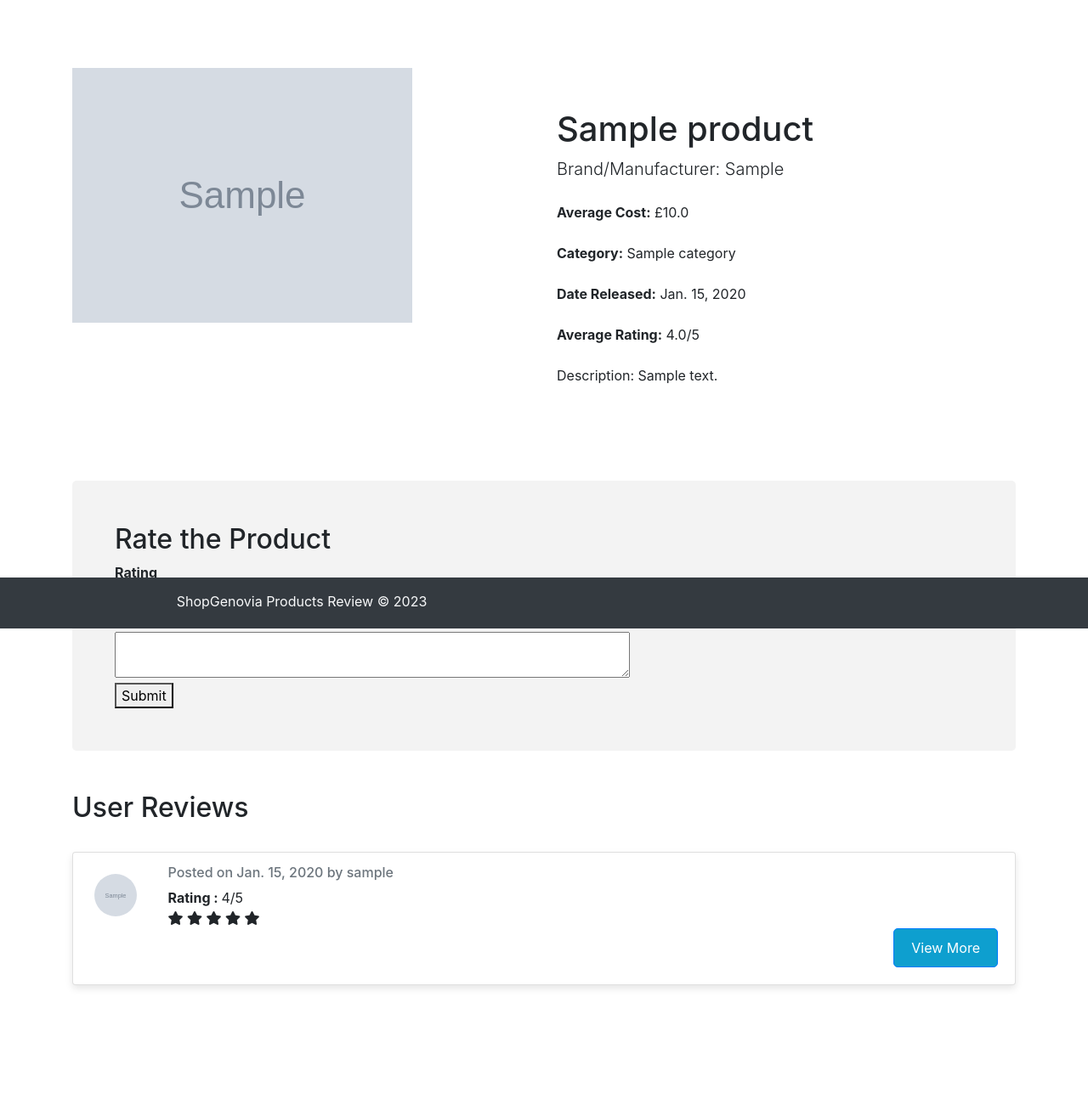
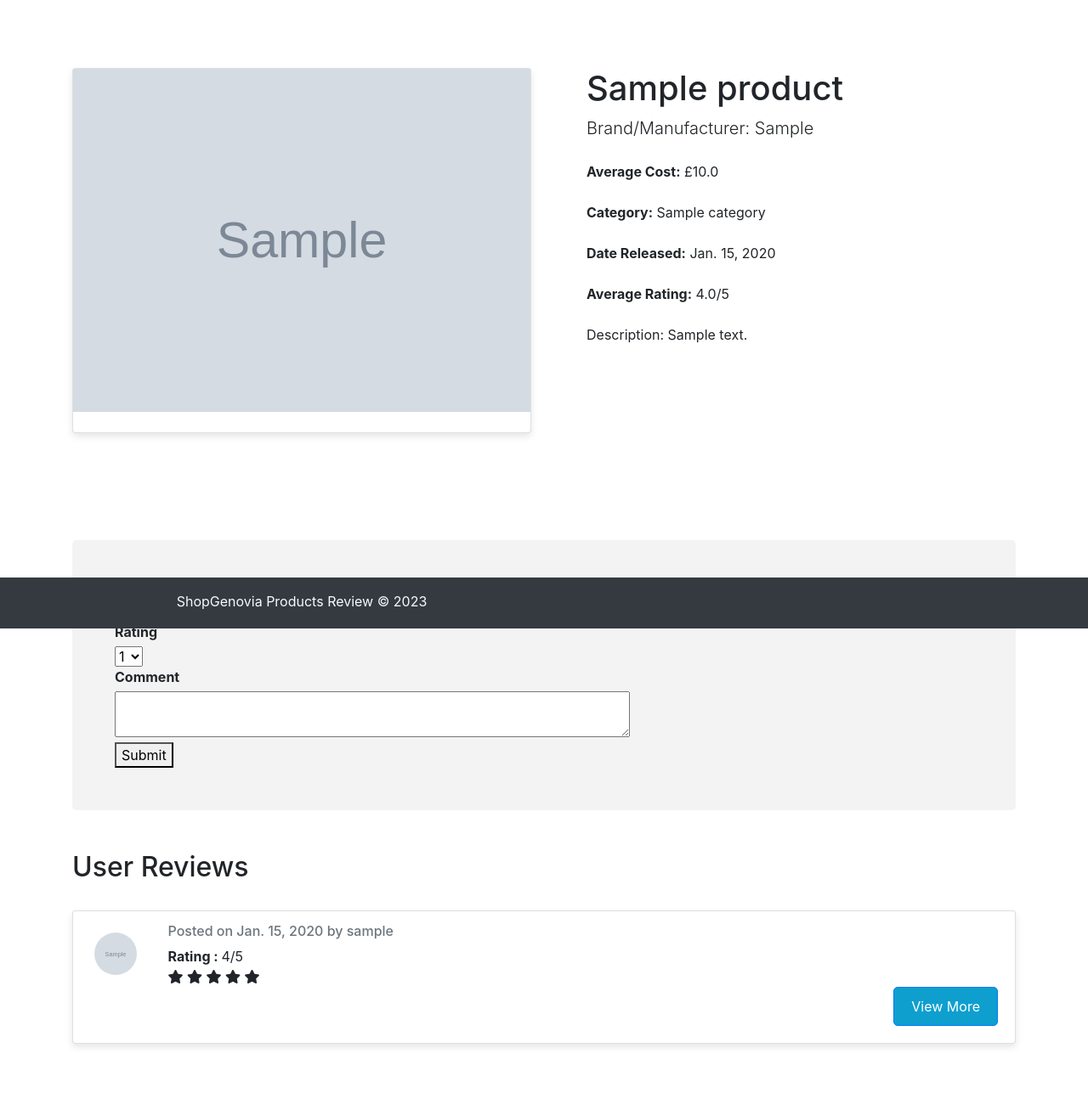
Before and after one commit to reshmaissac/reviewApp, a Django app: page /details/1/ in a window 1280 px wide. Shown: the part 60-1367 px from the top of the page at 85% size. Before the commit the page ends 1224 px from the top, so only its background shows below. Run offline with Django 4.2, Linux system fonts and the light colour scheme; a user stored in the database is signed in; tables that the repository leaves empty hold one stand-in row (values such as "Sample post"); grey boxes marked "Sample" are stand-in pictures; some libraries are stand-ins or nearby versions.

Commit message:
design changes

```diff
--- a/products/templates/products/product001.html
+++ b/products/templates/products/product001.html
@@ -3,14 +3,17 @@
 <section class="container py-5" >
   <div class="row">
     <div class="col-md-6">
+      <div class="card" >
       <img
         src="{{prod.photo.url}}"
         alt="Product Image"
-        class="img-fluid mb-4"
-      />
+        class="img-fluid mb-4" style="width: 100%;height: 100%;"
+      /></div>
     </div>
-    <div class="col-md-6">
-      <br><br>
+
+
+    <div class="col-md-6" style="padding-left: 50px;">
+
       <h1>{{ prod.name }}</h1>
       <p class="lead mb-4">Brand/Manufacturer: {{ prod.brand }}</p>
       <p class="mb-4"><strong>Average Cost:</strong> £{{ prod.cost }}</p>
```
